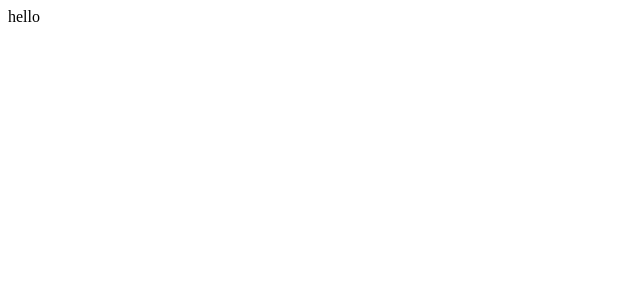
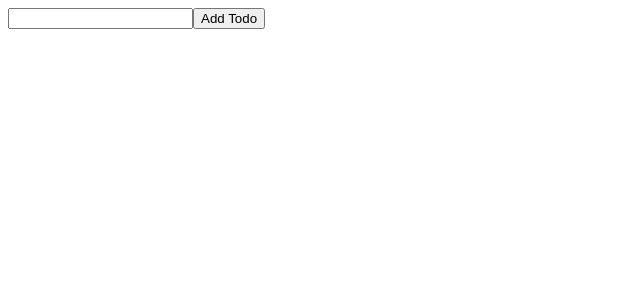
Before and after one commit to jay-medina/egghead-lessons, a React app in the folder redux-intro/: page / in a window 1280 px wide. Shown: the top 300 px of the page, without its empty margins (0-640 px from the left). Built offline with nearby package versions, Linux system fonts and the light colour scheme.

Commit message:
adds the todo app component

```diff
--- a/redux-intro/src/counter/index.tsx
+++ b/redux-intro/src/counter/index.tsx
@@ -1,5 +1,4 @@
 import * as React from 'react';
-import { Store } from 'redux';
 
 export interface CounterProps {
   state: number;
--- a/redux-intro/src/index.tsx
+++ b/redux-intro/src/index.tsx
@@ -2,6 +2,7 @@ import * as ReactDOM from 'react-dom';
 import * as React from 'react';
 import { createStore, combineReducers } from 'redux';
 import { todos, visibilityFilter, Todo } from './todo';
+import TodoApp from './todo/components/TodoApp';
 
 export interface TodoAppState {
   todos?: Todo[];
@@ -16,7 +17,7 @@ const todoReducer = combineReducers<TodoAppState>({
 const store = createStore(todoReducer);
 
 const render = () => {
-  ReactDOM.render(<div>hello</div>, document.getElementById('root'));
+  ReactDOM.render(<TodoApp dispatch={store.dispatch} todos={store.getState().todos} />, document.getElementById('root'));
 };
 
 store.subscribe(render);
--- /dev/null
+++ b/redux-intro/src/todo/components/TodoApp.tsx
@@ -0,0 +1,51 @@
+import React, { Fragment } from 'react';
+import { Todo } from '..';
+import { TodoAction } from '../todoReducer';
+
+export interface TodoAppProps {
+  dispatch: (action: TodoAction) => void;
+  todos?: Todo[];
+}
+
+let nextTodoId = 0;
+
+class TodoApp extends React.Component<TodoAppProps> {
+  state = {
+    inputVal: ''
+  };
+  public render() {
+    return (
+      <Fragment>
+        <input onChange={this.onInputChange} value={this.state.inputVal} />
+        <button onClick={this.onButtonClick}>Add Todo</button>
+        <ul>{this.renderTodos()}</ul>
+      </Fragment>
+    );
+  }
+
+  private onInputChange = (e: React.SyntheticEvent<HTMLInputElement>) => {
+    this.setState({ inputVal: e.currentTarget.value });
+  };
+
+  private onButtonClick = () => {
+    this.props.dispatch({
+      type: 'ADD_TODO',
+      text: this.state.inputVal,
+      id: this.getNextTodoId()
+    });
+    this.setState({ inputVal: '' });
+  };
+
+  private renderTodos() {
+    const { todos = [] } = this.props;
+
+    return todos.map(todo => <li key={todo.id}>{todo.text}</li>);
+  }
+  private getNextTodoId() {
+    const id = nextTodoId;
+    nextTodoId += 1;
+    return id;
+  }
+}
+
+export default TodoApp;
```
Also changed, not shown: redux-intro/package.json (+5 -5 lines), 1 other file (tests, documents, lock files or other folders).
